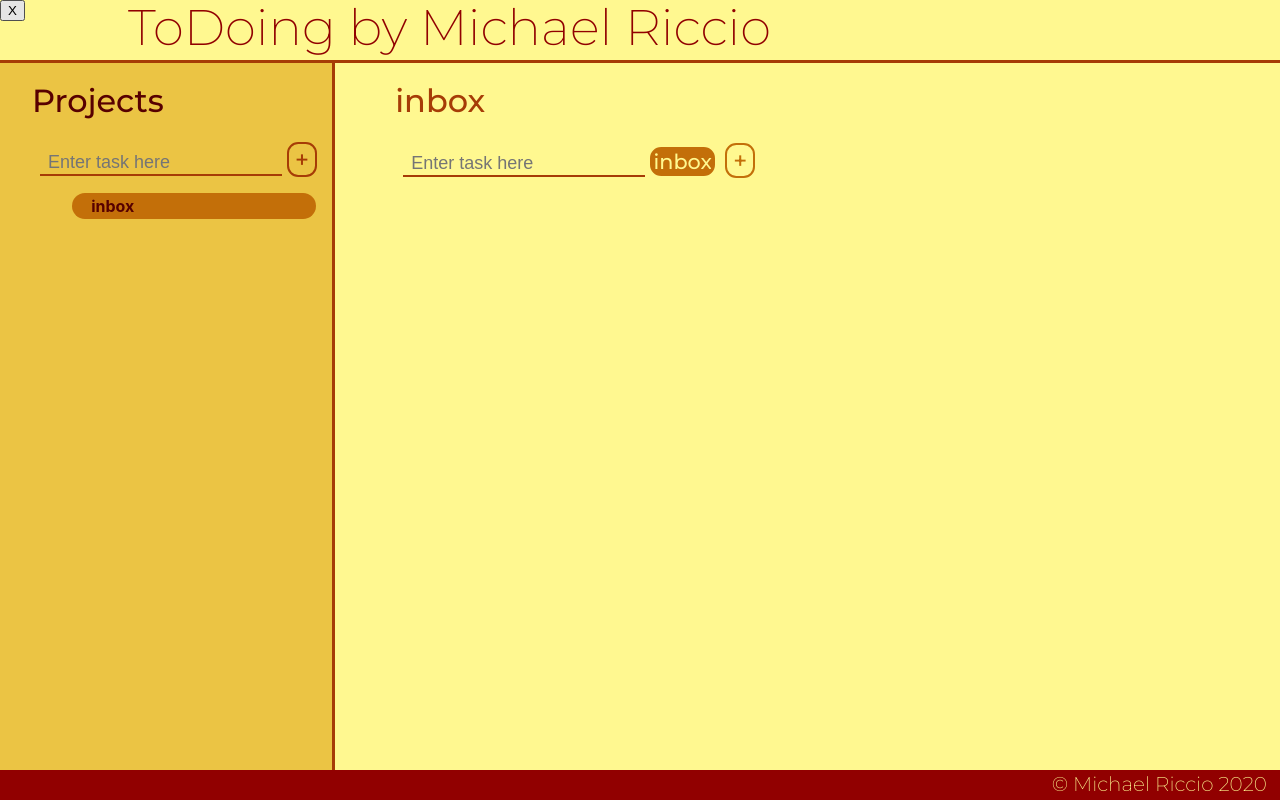
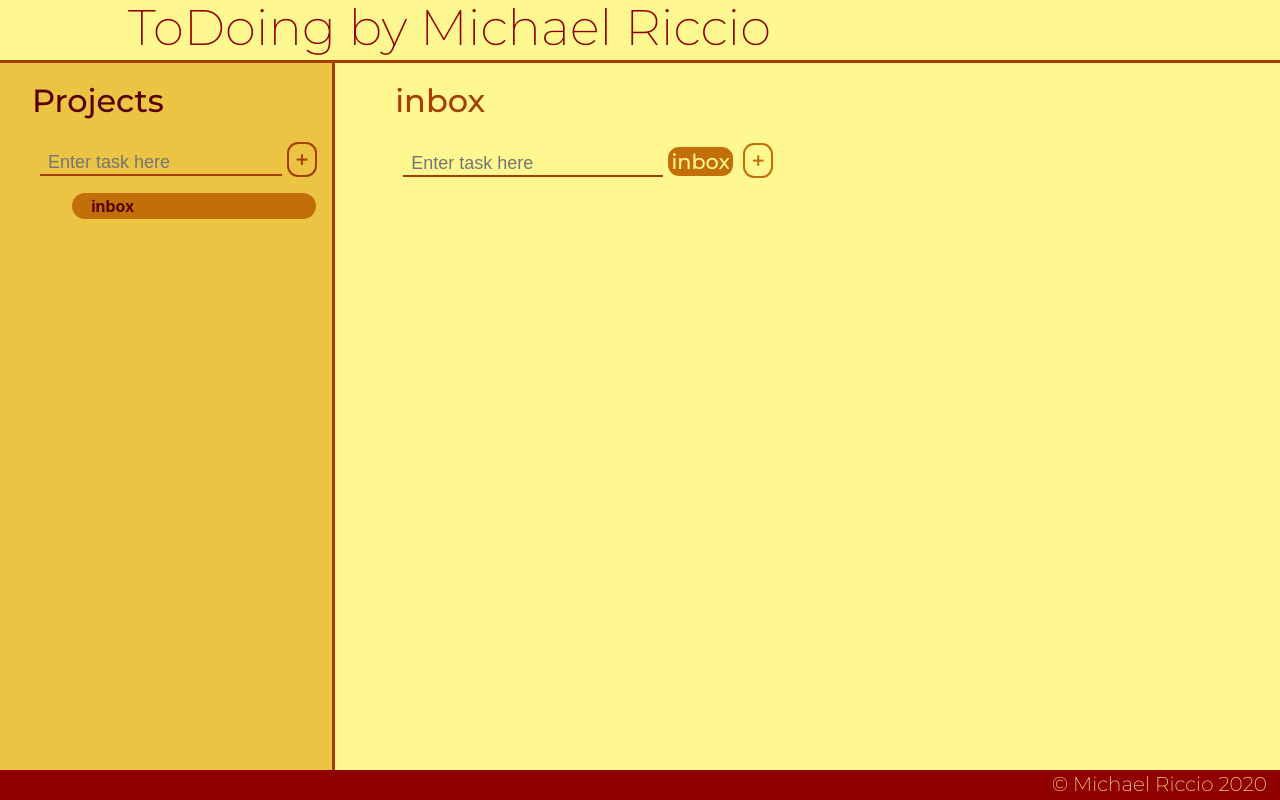
Before and after one commit to michaelriccio/ToDoing-React-App, a React (Create React App) app in the folder project-folder/: page / in a window 1280 px wide. Built offline with nearby package versions, Linux system fonts and the light colour scheme.

Commit message:
More aesthetics

```diff
--- a/project-folder/src/App.css
+++ b/project-folder/src/App.css
@@ -115,6 +115,7 @@ header div {
 
 .center .tasks .taskInput {
   color: var(--red);
+  width: 250px;
 }
 
 .center .tasks .taskAdd {
@@ -165,6 +166,7 @@ header div {
   -webkit-box-pack: justify;
       -ms-flex-pack: justify;
           justify-content: space-between;
+  max-width: 500px;
   cursor: pointer;
 }
 
--- a/project-folder/src/App.js
+++ b/project-folder/src/App.js
@@ -10,11 +10,11 @@ const initProjects = [{ id: "b1", project: "inbox", completable: false }];
 
 const App = () => {
 
-  const clearing = () => {
-    localStorage.setItem(LOCAL_STORAGE_TASKS, JSON.stringify([]));
-    localStorage.setItem(LOCAL_STORAGE_PROJECTS, JSON.stringify(initProjects));
-    console.log('clearing');
-  }
+  // const clearing = () => {
+  //   localStorage.setItem(LOCAL_STORAGE_TASKS, JSON.stringify([]));
+  //   localStorage.setItem(LOCAL_STORAGE_PROJECTS, JSON.stringify(initProjects));
+  //   console.log('clearing');
+  // }
 
 
   const [curFolder, setFolder] = useState(initFolder);
@@ -89,7 +89,7 @@ const App = () => {
       <header className="bigtext">
         <div>ToDoing by Michael Riccio</div>
       </header>
-      <button className="clearing" onClick={clearing} type='button'>X</button>
+      {/* <button className="clearing" onClick={clearing} type='button'>X</button> */}
       <div className="center">
         <Projects addProj={addProj} curProject={curProject} setProject={setProject} nowFolder={nowFolder} removeProject={removeProject} />
         <Todo addTodo={addTodo}  curTask={curTask} curProject={curProject} curFolder={curFolder} toggleComplete={toggleComplete} removeTodo={removeTodo}/>
--- a/project-folder/src/App.scss
+++ b/project-folder/src/App.scss
@@ -89,6 +89,7 @@ header{
         }
         .taskInput{
             color: var(--red);
+            width: 250px;
         }
         .taskAdd{
             background-color: transparent;
@@ -125,7 +126,7 @@ header{
             display: flex;
             border-radius: 1rem;
             justify-content: space-between;
-
+            max-width: 500px;
             cursor: pointer;
             .list{
                 padding: .2rem;
```
Also changed, not shown: 1 other file (tests, documents, lock files or other folders).
